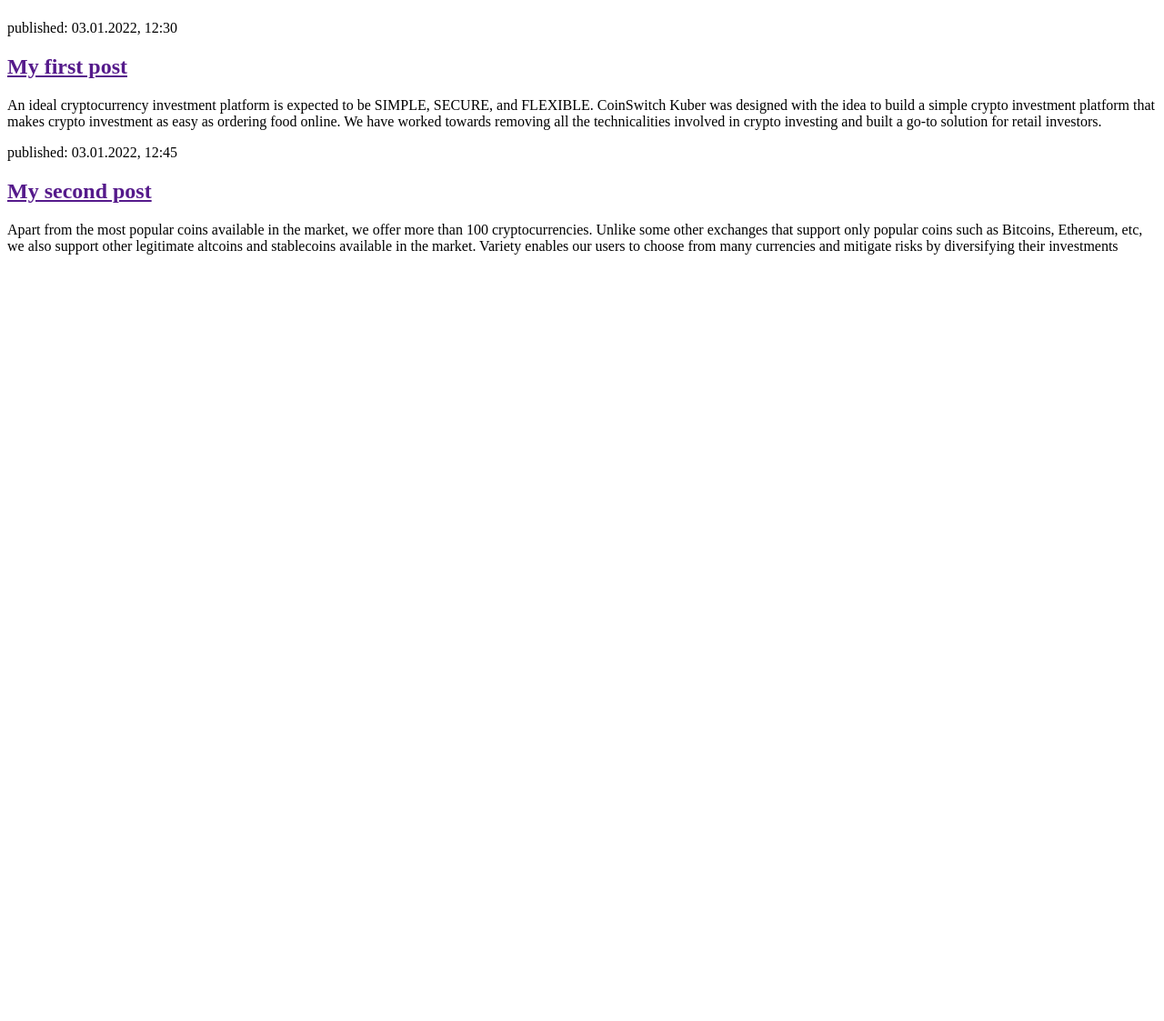
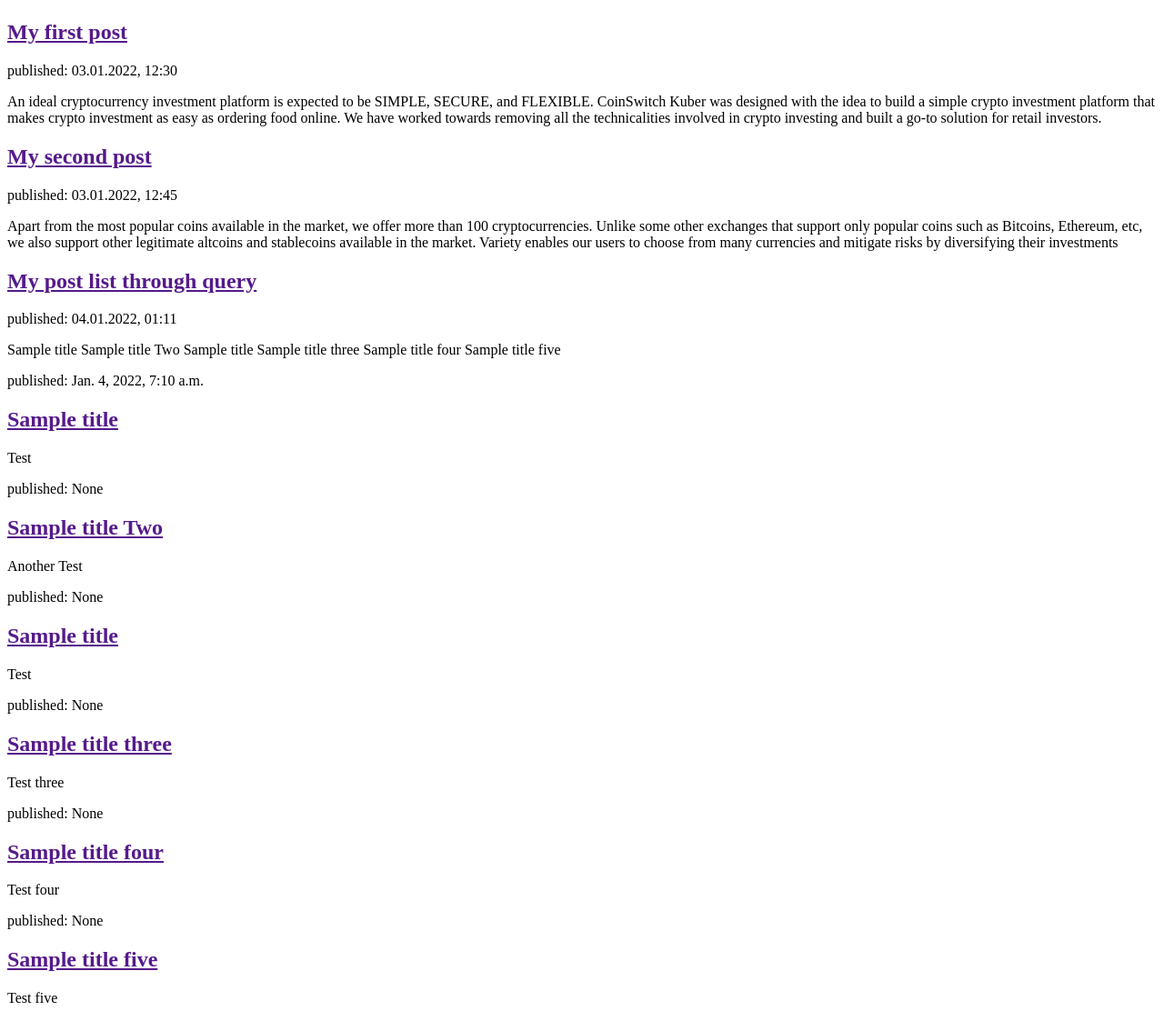
Before and after one commit to Gunjan-0072/my-first-blog, a Django app: page / in a window 1280 px wide. Shown: the part 58-1181 px from the top of the page at 91% size. Before the commit the page ends 338 px from the top, so only its background shows below. Run offline with Django 3.2, Linux system fonts and the light colour scheme; data comes from the database, SQL or seed files in the repository; both versions use the stored data as it was after the commit.

Commit message:
Added Blogs using queries and display this in post_list view dynamically

```diff
--- a/blog/templates/blog/post_list.html
+++ b/blog/templates/blog/post_list.html
@@ -10,8 +10,9 @@
         </header>
 
         <article>
+            <h2><a href="">My first post</a></h2>
             <time>published: 03.01.2022, 12:30</time>
-            <h2><a href="">My first post</a></h2>
+
             <p>An ideal cryptocurrency investment platform is expected to be SIMPLE, SECURE, and FLEXIBLE.
 
                 CoinSwitch Kuber was designed with the idea to build a simple crypto investment platform that makes crypto investment as easy as ordering food online.
@@ -20,11 +21,30 @@
         </article>
 
         <article>
+            <h2><a href="">My second post</a></h2>
             <time>published: 03.01.2022, 12:45</time>
-            <h2><a href="">My second post</a></h2>
+
             <p>Apart from the most popular coins available in the market, we offer more than 100 cryptocurrencies.
                 Unlike some other exchanges that support only popular coins such as Bitcoins,
                 Ethereum, etc, we also support other legitimate altcoins and stablecoins available in the market.
                 Variety enables our users to choose from many currencies and mitigate risks by diversifying their investments</p>
         </article>
+        <article>
+            <h2><a href="">My post list through query</a></h2>
+            <time>published: 04.01.2022, 01:11</time>
+            <p>
+                {% for post in posts %}
+                    {{ post }}
+                {% endfor %}
+            </p>
+        </article>
+
+        {% for post in posts %}
+            <article>
+                <time>published: {{ post.published_date }}</time>
+                <h2><a href="">{{ post.title }}</a></h2>
+                <p>{{ post.text|linebreaksbr }}</p>
+            </article>
+        {% endfor %}
     </body>
+    </html>
--- a/blog/views.py
+++ b/blog/views.py
@@ -1,5 +1,8 @@
 from django.shortcuts import render
+from django.utils import timezone
+from blog.models import PostBlog
 
 # Create your views here.
 def post_list(request):
-    return render(request, 'blog/post_list.html', {})
+    posts = PostBlog.objects.order_by('created_date')#filter(published_date__lte=timezone.now()) #.order_by('published_date')
+    return render(request, 'blog/post_list.html', {'posts': posts})
```
Also changed, not shown: db.sqlite3.
